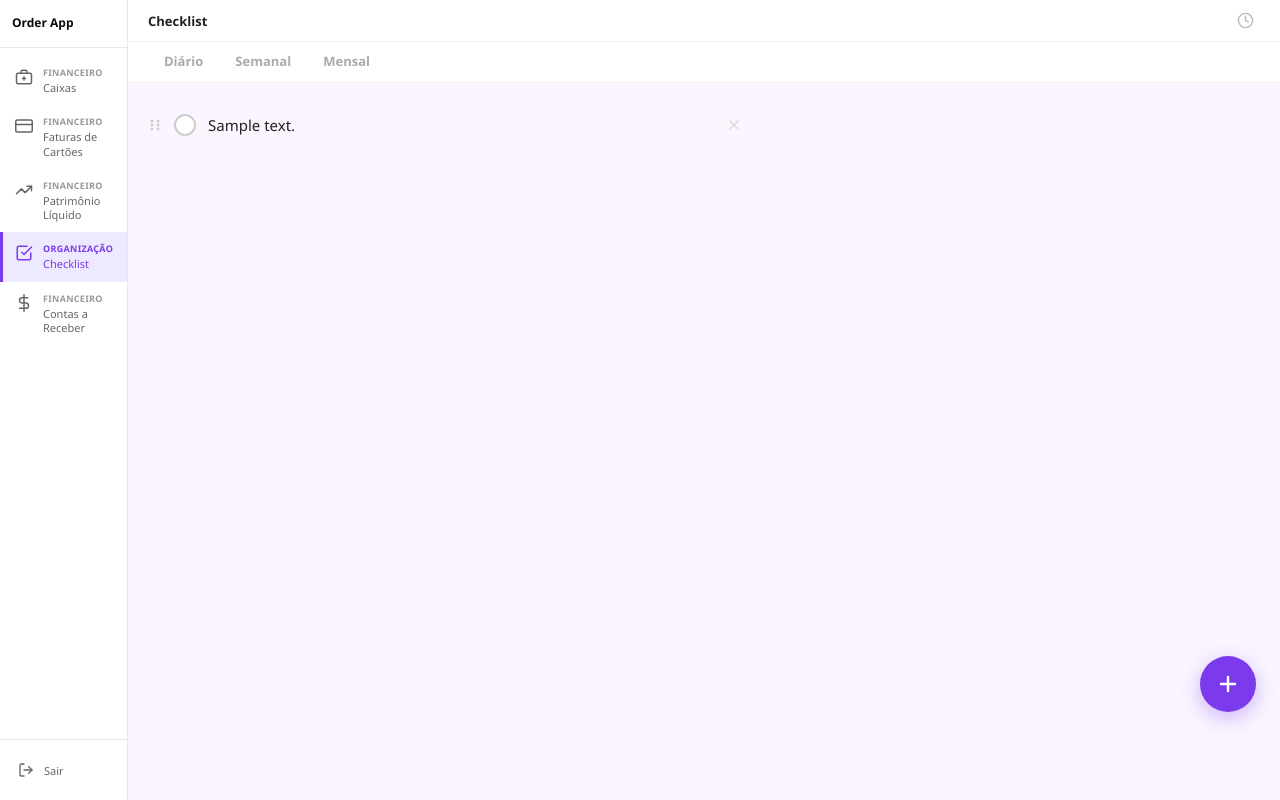
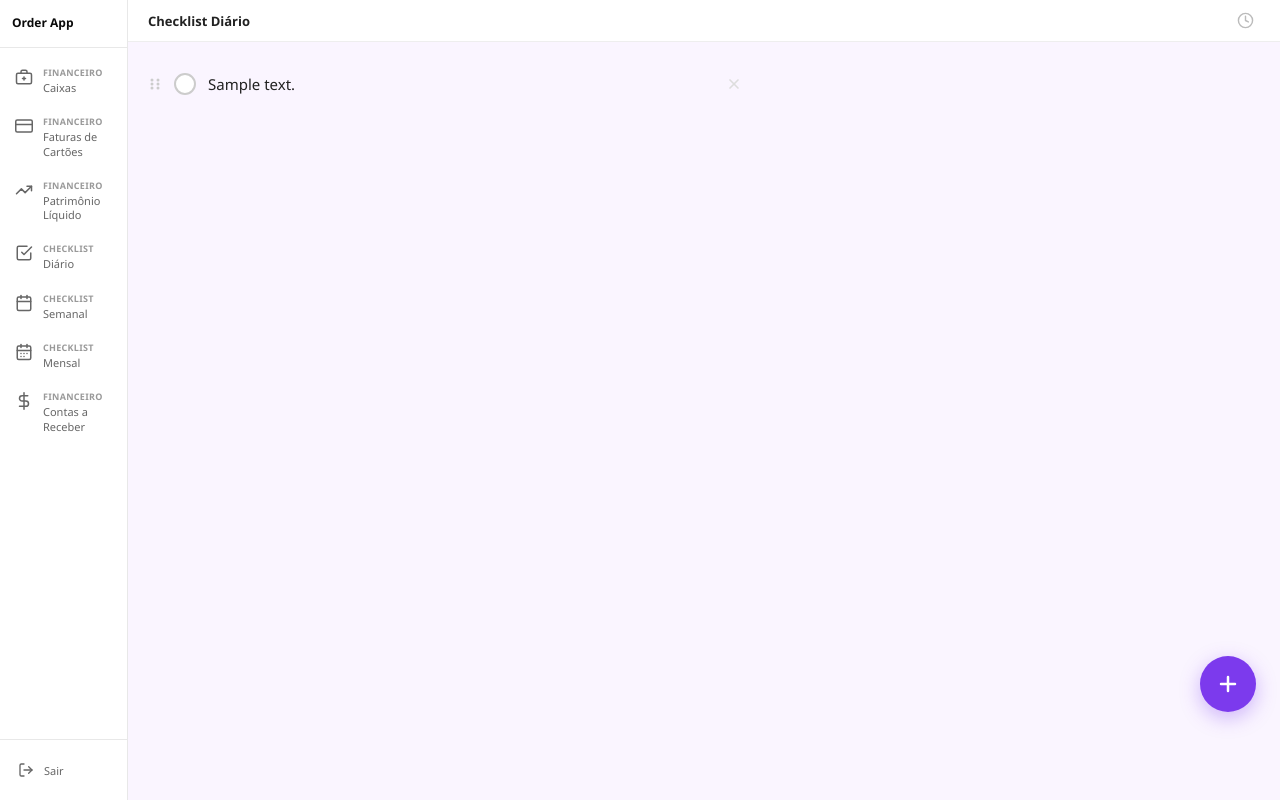
Before and after one commit to DanteDerette/orderapp, a Flask app: template templates/checklist.html in a window 1280 px wide. Run offline with Flask 3, Linux system fonts and the light colour scheme; the template is opened without the code that fills it: most values are stand-ins (such as "Sample title", 1, 10 or a date in 2020).

Commit message:
feat: Diário/Semanal/Mensal movidos para o menu lateral

```diff
--- a/templates/_sidebar.html
+++ b/templates/_sidebar.html
@@ -88,13 +88,31 @@
         <span class="sidebar-item-name">Patrimônio Líquido</span>
       </div>
     </a>
-    <a href="/checklist" class="sidebar-item {% if pagina_ativa == 'checklist' %}ativo{% endif %}" title="Checklist">
+    <a href="/checklist?tipo=diario" class="sidebar-item {% if pagina_ativa == 'checklist' and (tipo_ativo|default('diario')) == 'diario' %}ativo{% endif %}" title="Checklist Diário">
       <svg xmlns="http://www.w3.org/2000/svg" viewBox="0 0 24 24" fill="none" stroke="currentColor" stroke-width="2" stroke-linecap="round" stroke-linejoin="round">
         <polyline points="9 11 12 14 22 4"/><path d="M21 12v7a2 2 0 0 1-2 2H5a2 2 0 0 1-2-2V5a2 2 0 0 1 2-2h11"/>
       </svg>
       <div class="sidebar-item-text">
-        <span class="sidebar-item-category">Organização</span>
-        <span class="sidebar-item-name">Checklist</span>
+        <span class="sidebar-item-category">Checklist</span>
+        <span class="sidebar-item-name">Diário</span>
+      </div>
+    </a>
+    <a href="/checklist?tipo=semanal" class="sidebar-item {% if pagina_ativa == 'checklist' and (tipo_ativo|default('')) == 'semanal' %}ativo{% endif %}" title="Checklist Semanal">
+      <svg xmlns="http://www.w3.org/2000/svg" viewBox="0 0 24 24" fill="none" stroke="currentColor" stroke-width="2" stroke-linecap="round" stroke-linejoin="round">
+        <rect x="3" y="4" width="18" height="18" rx="2" ry="2"/><line x1="16" y1="2" x2="16" y2="6"/><line x1="8" y1="2" x2="8" y2="6"/><line x1="3" y1="10" x2="21" y2="10"/>
+      </svg>
+      <div class="sidebar-item-text">
+        <span class="sidebar-item-category">Checklist</span>
+        <span class="sidebar-item-name">Semanal</span>
+      </div>
+    </a>
+    <a href="/checklist?tipo=mensal" class="sidebar-item {% if pagina_ativa == 'checklist' and (tipo_ativo|default('')) == 'mensal' %}ativo{% endif %}" title="Checklist Mensal">
+      <svg xmlns="http://www.w3.org/2000/svg" viewBox="0 0 24 24" fill="none" stroke="currentColor" stroke-width="2" stroke-linecap="round" stroke-linejoin="round">
+        <rect x="3" y="4" width="18" height="18" rx="2" ry="2"/><line x1="16" y1="2" x2="16" y2="6"/><line x1="8" y1="2" x2="8" y2="6"/><line x1="3" y1="10" x2="21" y2="10"/><line x1="8" y1="14" x2="8" y2="14"/><line x1="12" y1="14" x2="12" y2="14"/><line x1="16" y1="14" x2="16" y2="14"/><line x1="8" y1="18" x2="8" y2="18"/><line x1="12" y1="18" x2="12" y2="18"/>
+      </svg>
+      <div class="sidebar-item-text">
+        <span class="sidebar-item-category">Checklist</span>
+        <span class="sidebar-item-name">Mensal</span>
       </div>
     </a>
     <a href="/contas-receber" class="sidebar-item {% if pagina_ativa == 'contas_receber' %}ativo{% endif %}" title="Contas a Receber">
--- a/templates/checklist.html
+++ b/templates/checklist.html
@@ -57,14 +57,6 @@
     .fab { position: fixed; bottom: calc(env(safe-area-inset-bottom, 0px) + 88px); right: 24px; width: 56px; height: 56px; border-radius: 50%; background: #7c3aed; color: #fff; border: none; display: flex; align-items: center; justify-content: center; box-shadow: 0 6px 20px rgba(124,58,237,.35); cursor: pointer; z-index: 500; transition: transform .15s; -webkit-tap-highlight-color: transparent; }
     .fab:active { transform: scale(0.92); }
 
-    /* Abas */
-    .tabs { background: #fff; border-bottom: 1px solid #eee; display: flex; gap: 0; padding: 0 20px; }
-    html.mob .tabs { padding: 0 12px; }
-    .tab { padding: 10px 16px; font-size: 13px; font-weight: 600; color: #aaa; text-decoration: none; border-bottom: 2.5px solid transparent; transition: color .15s, border-color .15s; white-space: nowrap; }
-    html.mob .tab { padding: 10px 14px; font-size: 12px; }
-    .tab.ativo { color: #7c3aed; border-bottom-color: #7c3aed; }
-    .tab:hover:not(.ativo) { color: #555; }
-
     .vazio { padding: 60px 20px; text-align: center; color: #ccc; font-size: 14px; }
 
     .sidebar-overlay { position: fixed; inset: 0; background: rgba(0,0,0,.45); z-index: 999; display: none; opacity: 0; pointer-events: none; transition: opacity .25s ease; }
@@ -83,17 +75,16 @@
       <button class="btn-hamburger" aria-label="Menu">
         <svg width="22" height="22" viewBox="0 0 24 24" fill="none" stroke="currentColor" stroke-width="2.2" stroke-linecap="round"><line x1="3" y1="6" x2="21" y2="6"/><line x1="3" y1="12" x2="21" y2="12"/><line x1="3" y1="18" x2="21" y2="18"/></svg>
       </button>
-      <span class="main-header-titulo">Checklist</span>
+      <span class="main-header-titulo">Checklist
+        {% if tipo_ativo == 'semanal' %}Semanal
+        {% elif tipo_ativo == 'mensal' %}Mensal
+        {% else %}Diário
+        {% endif %}
+      </span>
       <button class="btn-limpar" id="btn-limpar" style="display:none" onclick="limparConcluidas()">Limpar concluídas</button>
       <a href="/checklist/historico" style="color:#bbb;display:flex;align-items:center;padding:4px 6px;border-radius:6px;text-decoration:none;transition:color .15s" title="Histórico" onmouseover="this.style.color='#7c3aed'" onmouseout="this.style.color='#bbb'">
         <svg width="17" height="17" viewBox="0 0 24 24" fill="none" stroke="currentColor" stroke-width="2" stroke-linecap="round" stroke-linejoin="round"><circle cx="12" cy="12" r="10"/><polyline points="12 6 12 12 16 14"/></svg>
       </a>
-    </div>
-
-    <div class="tabs">
-      <a href="/checklist?tipo=diario"  class="tab {% if tipo_ativo == 'diario'  %}ativo{% endif %}">Diário</a>
-      <a href="/checklist?tipo=semanal" class="tab {% if tipo_ativo == 'semanal' %}ativo{% endif %}">Semanal</a>
-      <a href="/checklist?tipo=mensal"  class="tab {% if tipo_ativo == 'mensal'  %}ativo{% endif %}">Mensal</a>
     </div>
 
     <div class="lista" id="lista">
```
